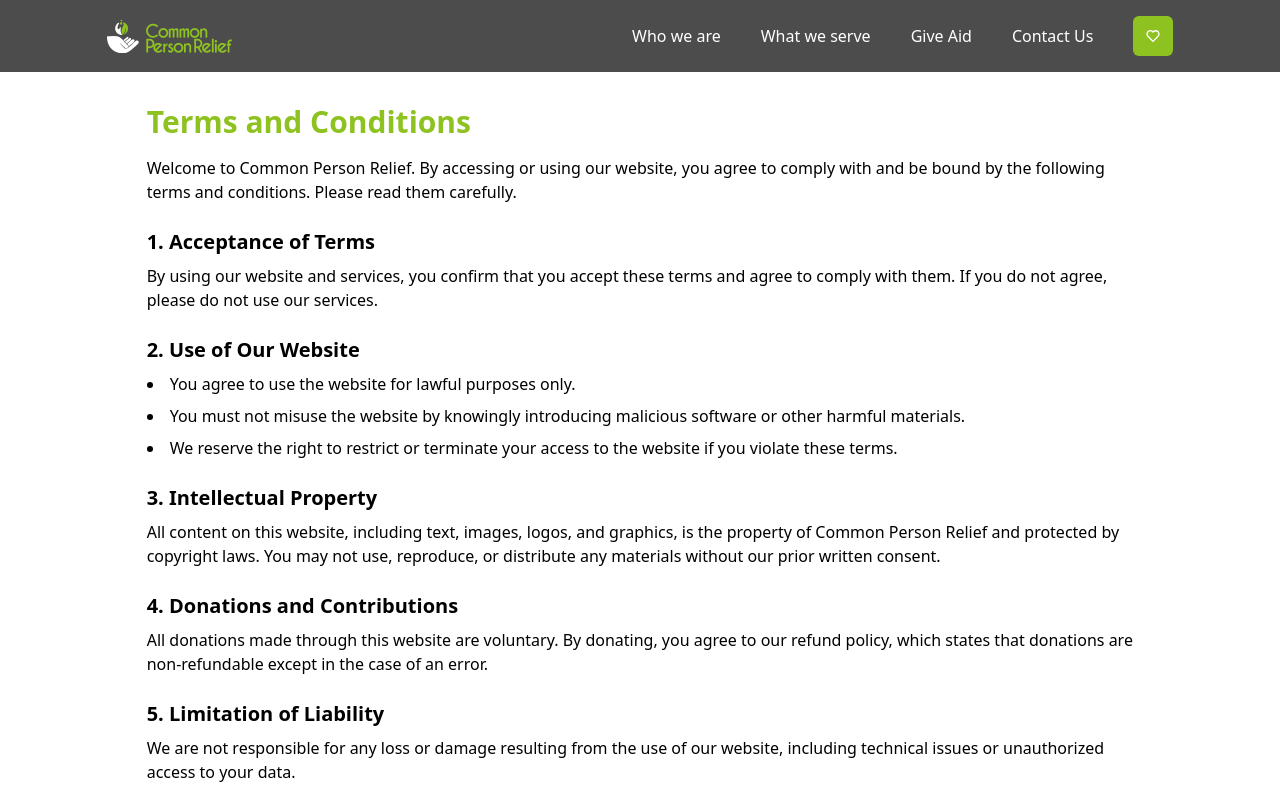
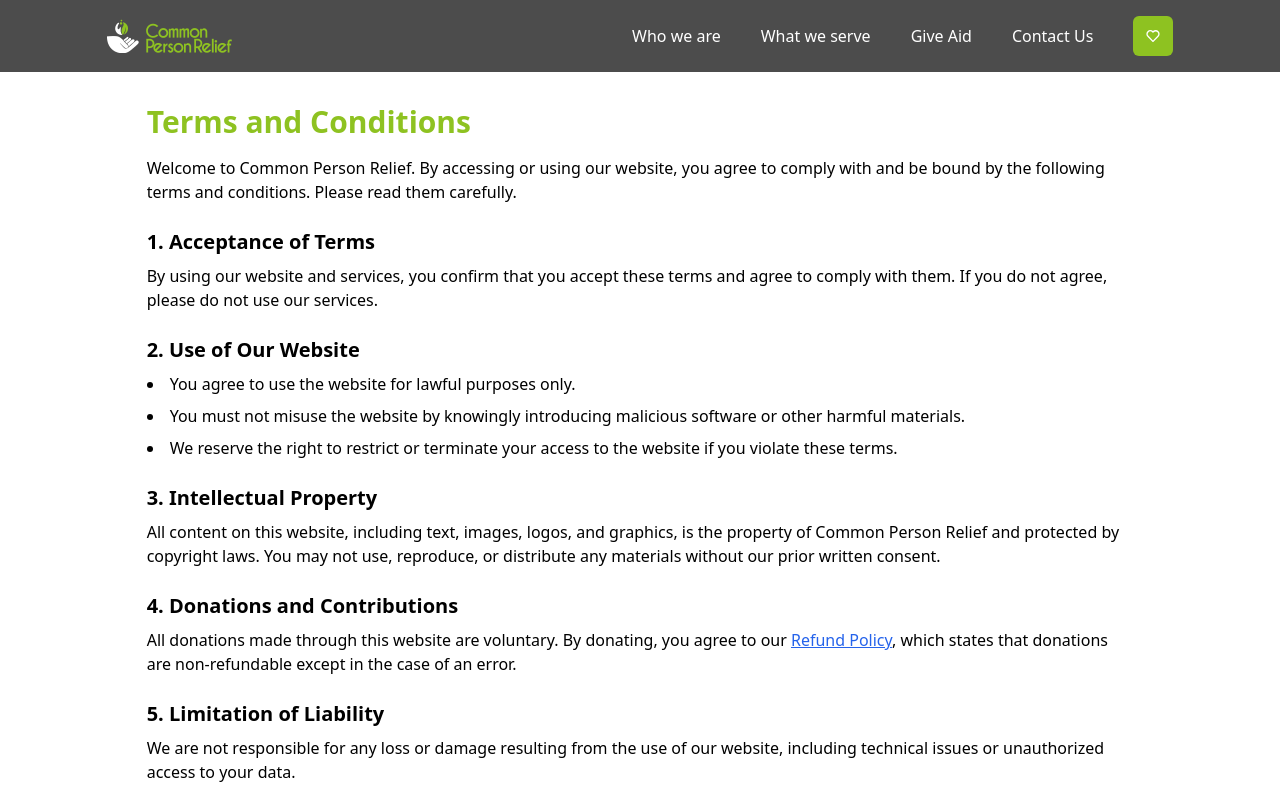
Before and after one commit to SirhmVFX/commonpersonrelief, a Next.js app: page /terms-and-conditions in a window 1280 px wide. Shown: the top 800 px of the page. Built offline with nearby package versions, Linux system fonts and the light colour scheme.

Commit message:
updated t&c page to show refund policy link

```diff
--- a/src/app/terms-and-conditions/page.tsx
+++ b/src/app/terms-and-conditions/page.tsx
@@ -1,3 +1,5 @@
+import Link from "next/link";
+
 function TermsAndConditions() {
     return (
         <div className="md:w-5/6 mx-auto px-4 py-20">
@@ -26,7 +28,7 @@ function TermsAndConditions() {
 
       <h3 className="text-xl font-bold mt-6 mb-2">4. Donations and Contributions</h3>
       <p>
-        All donations made through this website are voluntary. By donating, you agree to our refund policy, which states that donations are non-refundable except in the case of an error.
+        All donations made through this website are voluntary. By donating, you agree to our <Link href="/refund-policy" className="text-blue-600 underline">Refund Policy</Link>, which states that donations are non-refundable except in the case of an error.
       </p>
 
       <h3 className="text-xl font-bold mt-6 mb-2">5. Limitation of Liability</h3>
```
